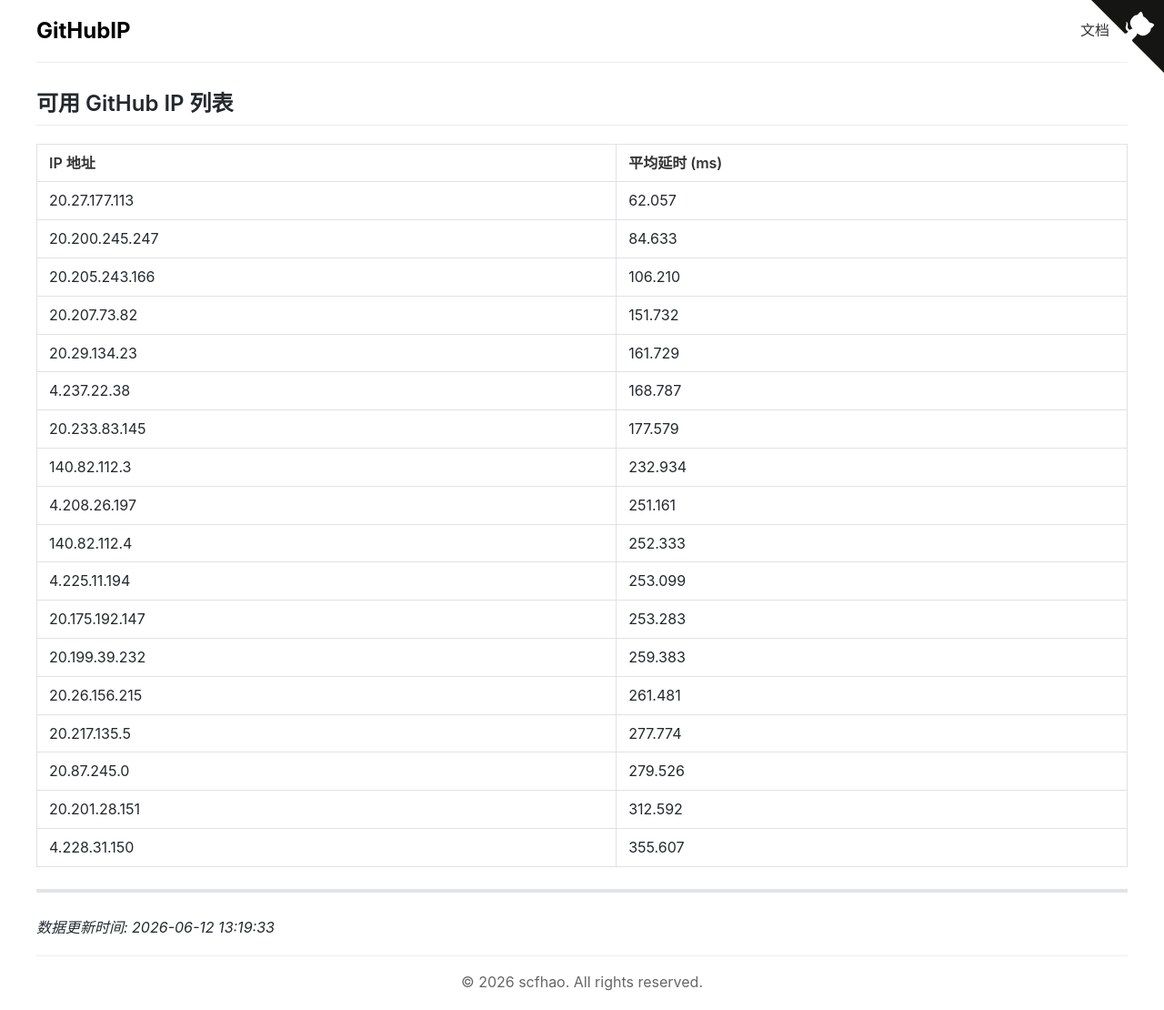
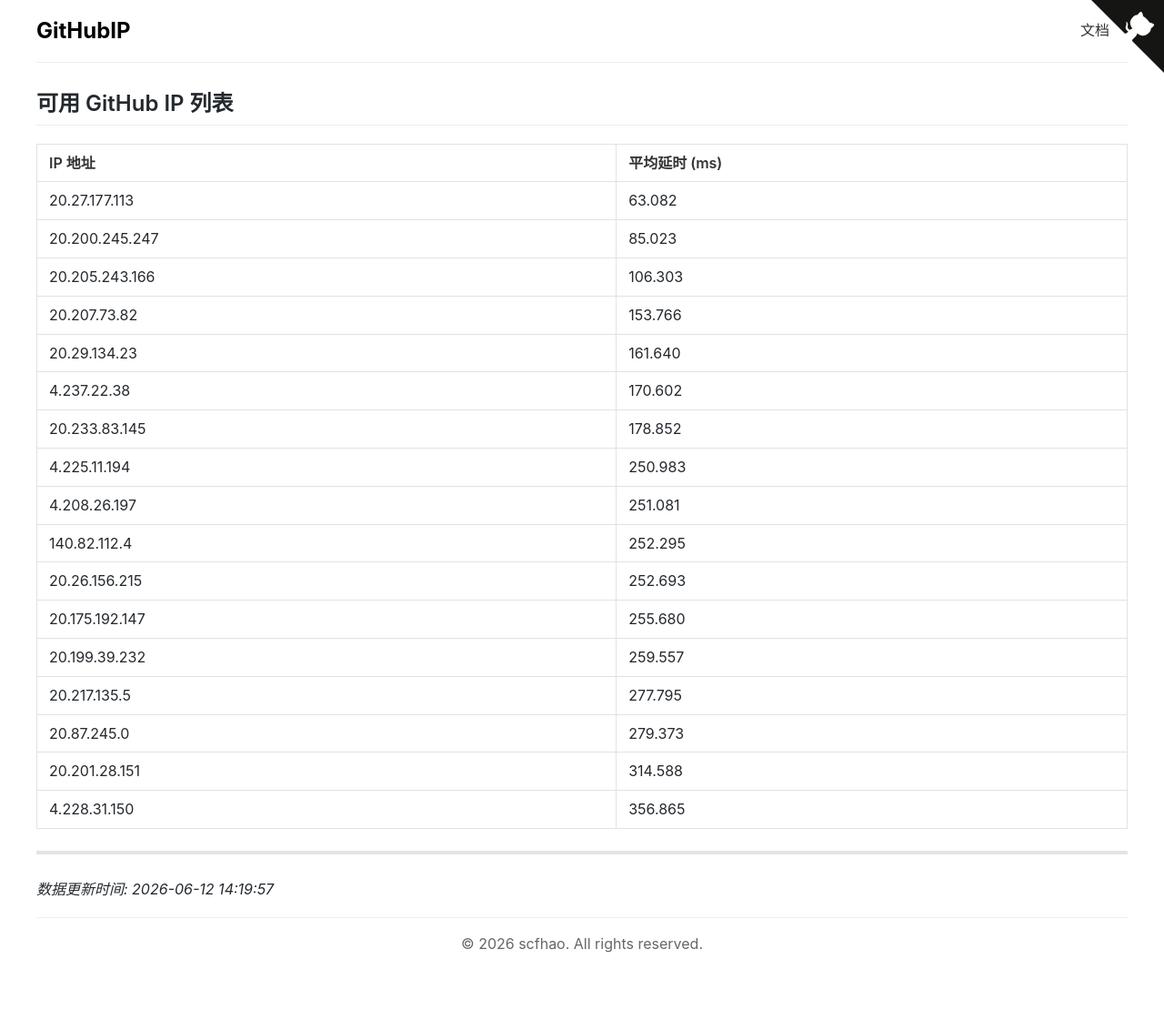
Before and after one commit to scfhao/GitHubIP, a Jekyll site: the page built from index.md, in a window 1280 px wide. Shown: the whole page at 91% size. Built offline with Jekyll 4.4.1, drawn with Linux system fonts in a browser that asks for light colours; after the commit the page ends 1068 px from its top, so only the background shows below that.

Commit message:
自动脚本执行 - 2026-06-12 14:19:57

```diff
--- a/index.md
+++ b/index.md
@@ -1,32 +1,31 @@
 ---
 layout: home
 title: GitHub IP 列表
-date: 2026-06-12 13:19:33
+date: 2026-06-12 14:19:57
 ---
 
 ## 可用 GitHub IP 列表
 
 | IP 地址 | 平均延时 (ms) |
 |---------|--------------|
-| 20.27.177.113 | 62.057 |
-| 20.200.245.247 | 84.633 |
-| 20.205.243.166 | 106.210 |
-| 20.207.73.82 | 151.732 |
-| 20.29.134.23 | 161.729 |
-| 4.237.22.38 | 168.787 |
-| 20.233.83.145 | 177.579 |
-| 140.82.112.3 | 232.934 |
-| 4.208.26.197 | 251.161 |
-| 140.82.112.4 | 252.333 |
-| 4.225.11.194 | 253.099 |
-| 20.175.192.147 | 253.283 |
-| 20.199.39.232 | 259.383 |
-| 20.26.156.215 | 261.481 |
-| 20.217.135.5 | 277.774 |
-| 20.87.245.0 | 279.526 |
-| 20.201.28.151 | 312.592 |
-| 4.228.31.150 | 355.607 |
+| 20.27.177.113 | 63.082 |
+| 20.200.245.247 | 85.023 |
+| 20.205.243.166 | 106.303 |
+| 20.207.73.82 | 153.766 |
+| 20.29.134.23 | 161.640 |
+| 4.237.22.38 | 170.602 |
+| 20.233.83.145 | 178.852 |
+| 4.225.11.194 | 250.983 |
+| 4.208.26.197 | 251.081 |
+| 140.82.112.4 | 252.295 |
+| 20.26.156.215 | 252.693 |
+| 20.175.192.147 | 255.680 |
+| 20.199.39.232 | 259.557 |
+| 20.217.135.5 | 277.795 |
+| 20.87.245.0 | 279.373 |
+| 20.201.28.151 | 314.588 |
+| 4.228.31.150 | 356.865 |
 
 ---
 
-*数据更新时间: 2026-06-12 13:19:33*
+*数据更新时间: 2026-06-12 14:19:57*
```
